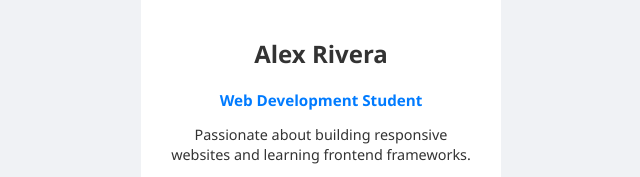
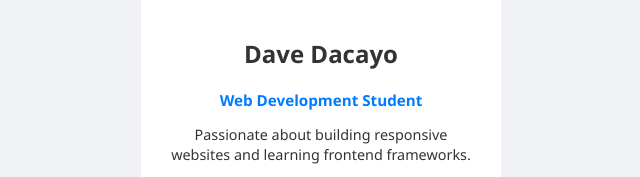
Before and after one commit to dacayodave123-bit/it23c-profile-card-demo-dacayo1, a plain HTML site: page index.html in a window 1280 px wide. Shown: the part 344-521 px from the top of the page, 319-959 px from the left. Drawn offline with Linux system fonts and the light colour scheme.

Commit message:
Change name from 'Alex Rivera' to 'Dave Dacayo'

```diff
--- a/index.html
+++ b/index.html
@@ -20,7 +20,7 @@
             id="avatar"
         >
 
-        <h2 id="name">Alex Rivera</h2>
+        <h2 id="name">Dave Dacayo</h2>
 
         <p class="title">Web Development Student</p>
 
```
